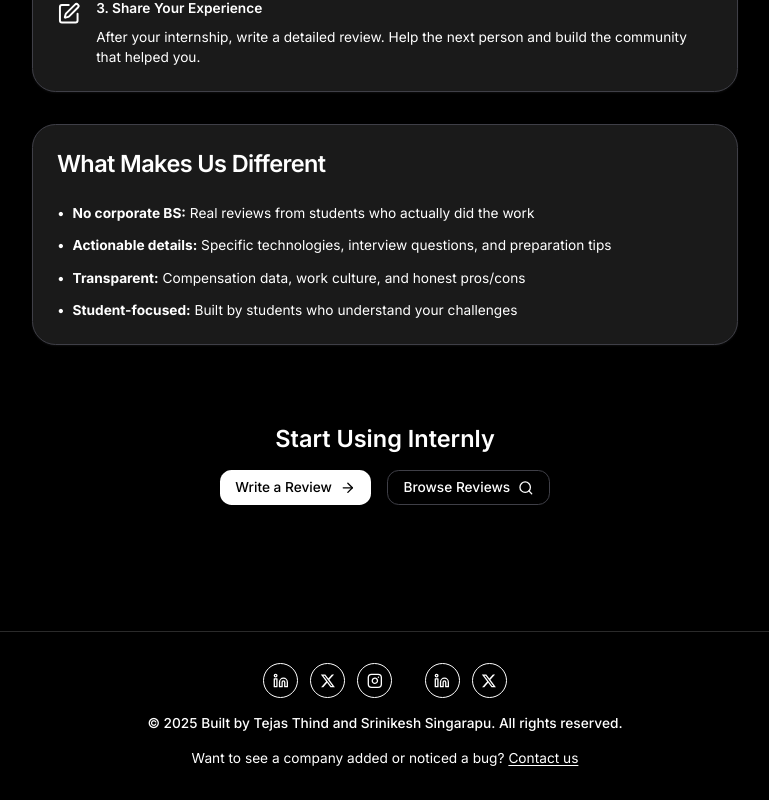
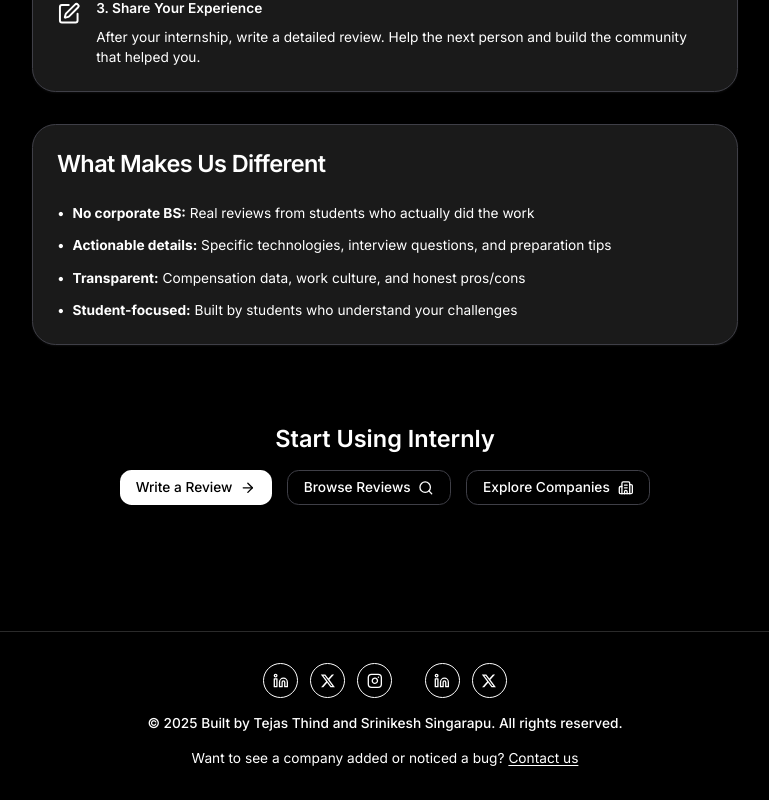
Before and after one commit to internly-app/internly, a Next.js app in the folder frontend/: page /about in a window 1280 px wide. Shown: the part 592-1392 px from the top of the page, without its empty margins (255-1024 px from the left). Built offline with nearby package versions, Linux system fonts and the light colour scheme; no server answers.

Commit message:
feat: add Explore Companies button to About page CTA

```diff
--- a/frontend/src/app/about/page.tsx
+++ b/frontend/src/app/about/page.tsx
@@ -1,7 +1,7 @@
 "use client";
 
 import Link from "next/link";
-import { ArrowRight, Search, Edit, Users } from "lucide-react";
+import { ArrowRight, Search, Edit, Users, Building2 } from "lucide-react";
 import { motion } from "framer-motion";
 import Navigation from "@/components/Navigation";
 import Footer from "@/components/Footer";
@@ -133,7 +133,7 @@
           <h2 className="text-2xl font-semibold mb-4 text-foreground">
             Start Using Internly
           </h2>
-          <div className="flex flex-col sm:flex-row gap-4 justify-center">
+          <div className="flex flex-col sm:flex-row gap-4 justify-center flex-wrap">
             <Button asChild className="gap-2 group">
               <Link href="/write-review">
                 Write a Review
@@ -146,6 +146,12 @@
                 <Search className="size-4" />
               </Link>
             </Button>
+            <Button variant="outline" asChild className="gap-2 group">
+              <Link href="/companies">
+                Explore Companies
+                <Building2 className="size-4" />
+              </Link>
+            </Button>
           </div>
         </motion.div>
       </motion.div>
```
